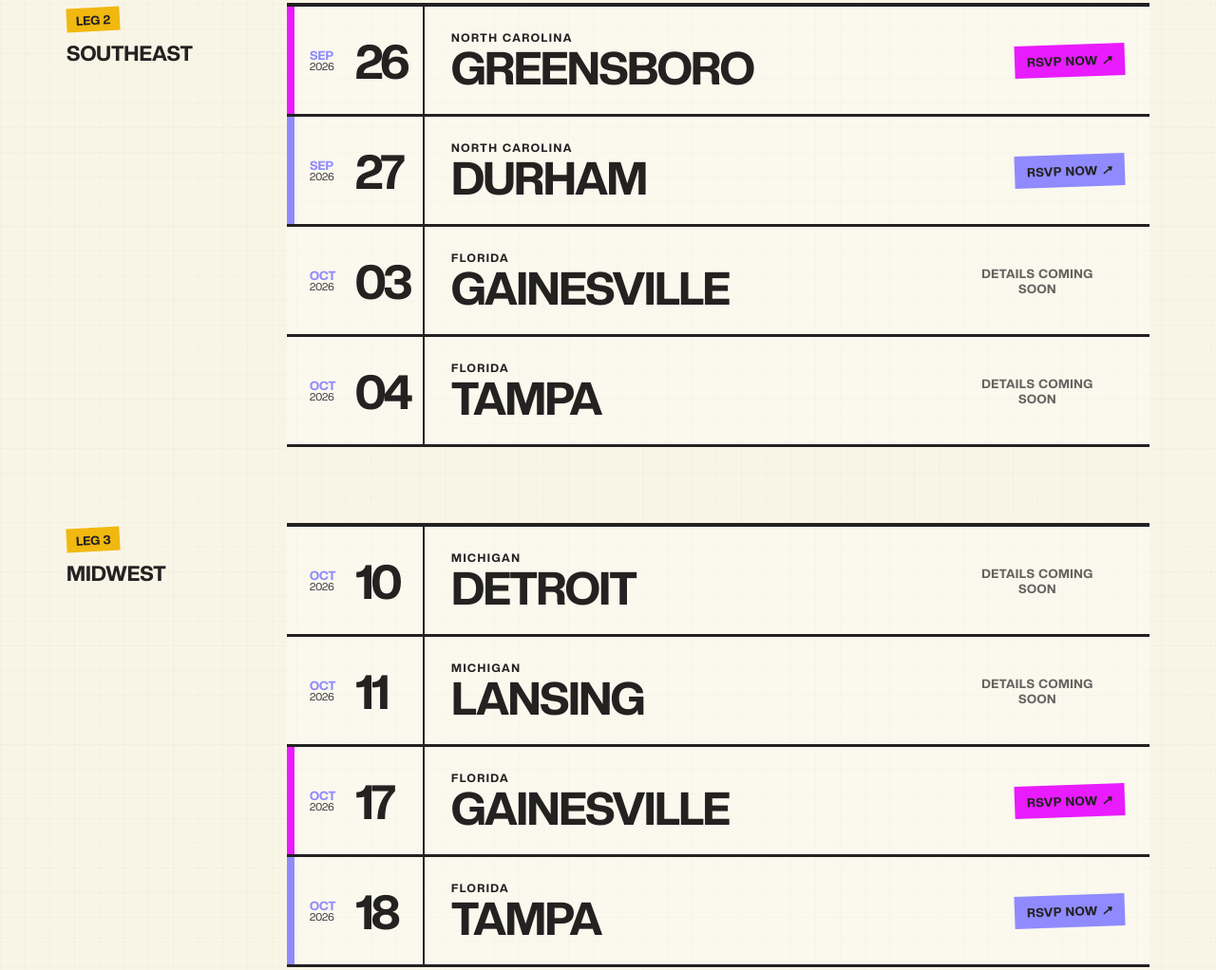
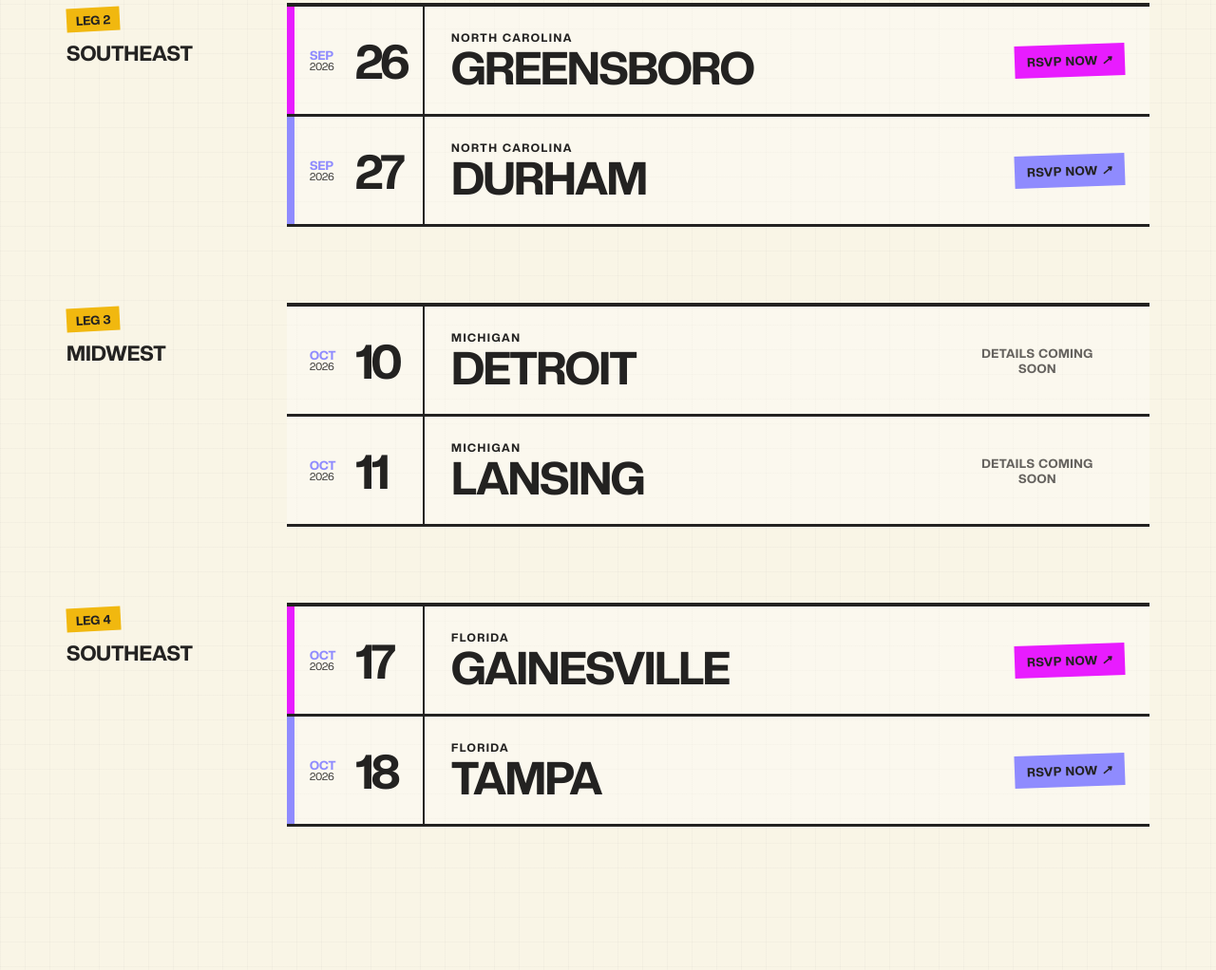
Before and after one commit to power-back-tour/power-back, a plain HTML site: page rsvp.html in a window 1280 px wide. Shown: the part 1855-2877 px from the top of the page at 95% size. Drawn offline with Linux system fonts and the light colour scheme; files whose address does not match are found by name; a web font is replaced by a local one.

Commit message:
finalize

```diff
--- a/rsvp.html
+++ b/rsvp.html
@@ -139,16 +139,6 @@
 							<span class="pb-stop-place"><small>North Carolina</small><strong>Durham</strong></span>
 							<span class="pb-stop-status">RSVP now <i aria-hidden="true">↗</i></span>
 						</a>
-						<div class="pb-tour-stop">
-							<span class="pb-stop-date"><b>Oct</b><strong>03</strong><i>2026</i></span>
-							<span class="pb-stop-place"><small>Florida</small><strong>Gainesville</strong></span>
-							<span class="pb-stop-status">Details coming soon</span>
-						</div>
-						<div class="pb-tour-stop">
-							<span class="pb-stop-date"><b>Oct</b><strong>04</strong><i>2026</i></span>
-							<span class="pb-stop-place"><small>Florida</small><strong>Tampa</strong></span>
-							<span class="pb-stop-status">Details coming soon</span>
-						</div>
 					</div>
 				</div>
 
@@ -165,6 +155,12 @@
 							<span class="pb-stop-place"><small>Michigan</small><strong>Lansing</strong></span>
 							<span class="pb-stop-status">Details coming soon</span>
 						</div>
+					</div>
+				</div>
+
+				<div class="pb-tour-region pb-tour-region-coming">
+					<div class="pb-tour-region-label"><span>Leg 4</span><strong>Southeast</strong></div>
+					<div class="pb-tour-stop-list">
 						<a class="pb-tour-stop pb-tour-stop-live" href="https://www.mobilize.us/generationvote/event/1046589/" target="_blank" rel="nofollow noreferrer">
 							<span class="pb-stop-date"><b>Oct</b><strong>17</strong><i>2026</i></span>
 							<span class="pb-stop-place"><small>Florida</small><strong>Gainesville</strong></span>
```
